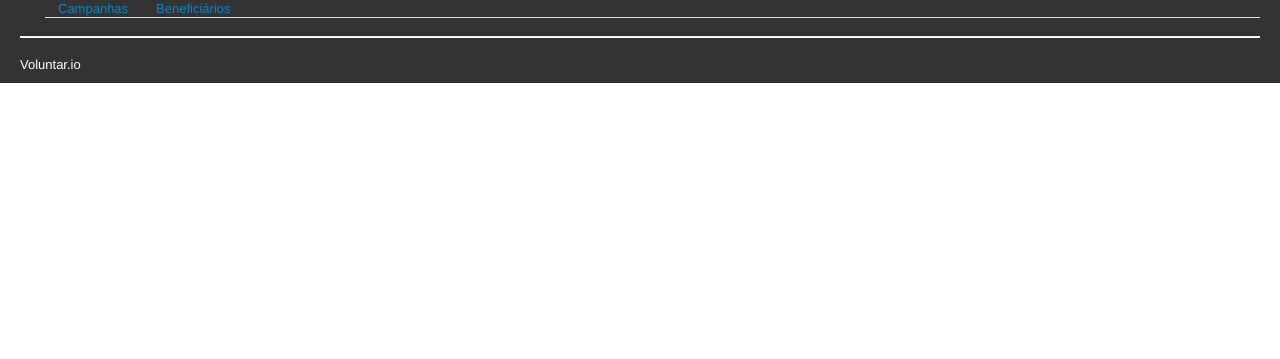
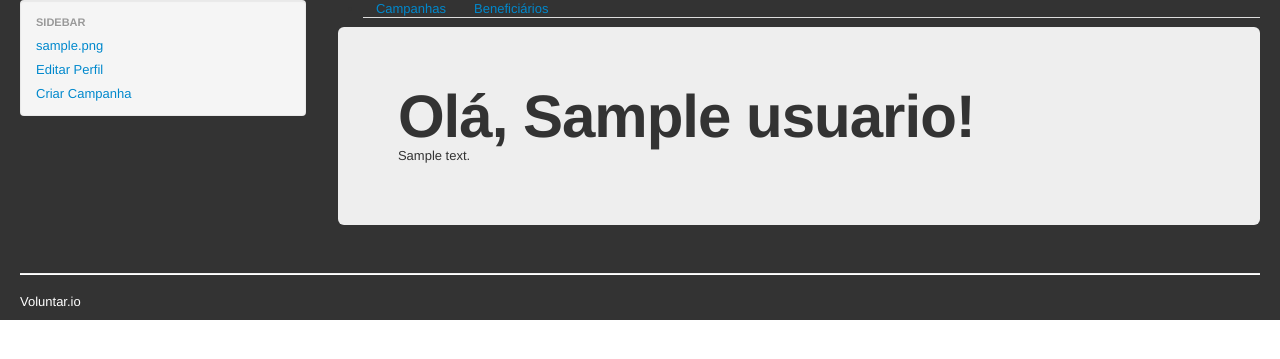
Before and after one commit to pauloalem/voluntario, a Django app: page /voluntario/1/ in a window 1280 px wide. Shown: the top 359 px of the page. Run offline with Django 3.2, Linux system fonts and the light colour scheme; tables that the repository leaves empty hold one stand-in row (values such as "Sample post"); some libraries are stand-ins or nearby versions.

Commit message:
ajuste no template do dashboard

```diff
--- a/voluntario/core/templates/dashboard.html
+++ b/voluntario/core/templates/dashboard.html
@@ -1,16 +1,33 @@
 {% extends "base_site.html" %}
 
 {% block content %}
+	<div class="row-fluid">
+        <div class="span3">
+          <div class="well sidebar-nav">
+            <ul class="nav nav-list">
+              <li class="nav-header">Sidebar</li>
+              <li><a href="#">{{ voluntario.foto }}</a></li>
+              <li><a href="#">Editar Perfil</a></li>
+              <li><a href="#">Criar Campanha</a></li>
+            </ul>
+          </div><!--/.well -->
+        </div><!--/span-->
+        <div class="span9">
        	  <ul class="nav-tabs">
 			<li><a href="#campanhas" >Campanhas</a></li>
 			<li><a href="#beneficiarios" >Beneficiários</a></li>
 		  </ul>
+          <div class="hero-unit">
+            <h1>Olá, {{ voluntario.nome }}!</h1>
             <div id="div-tab-content">
 			  <div id="campanhas">
 				{% for participacao in voluntario.participacoes.all %}
-				{{  participacao.nome }}
+				  {{ participacao.descricao }}
 				{% endfor %}
 			  </div>
 		   	  <div id="beneficiarios"></div>
 		    </div>
+          </div>
+        </div><!--/span-->
+      </div><!--/row-->
 {% endblock %}
```
Lines whose indentation alone changed are shown as unchanged.
